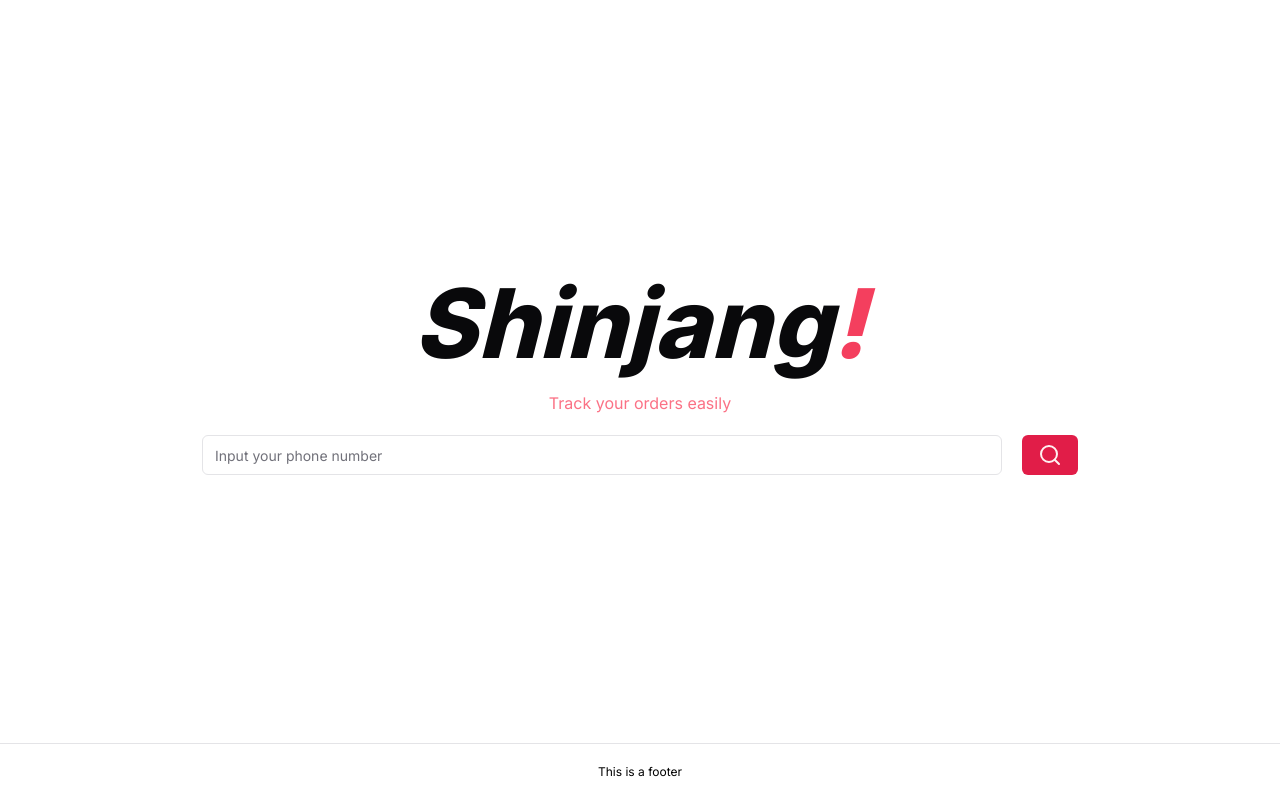
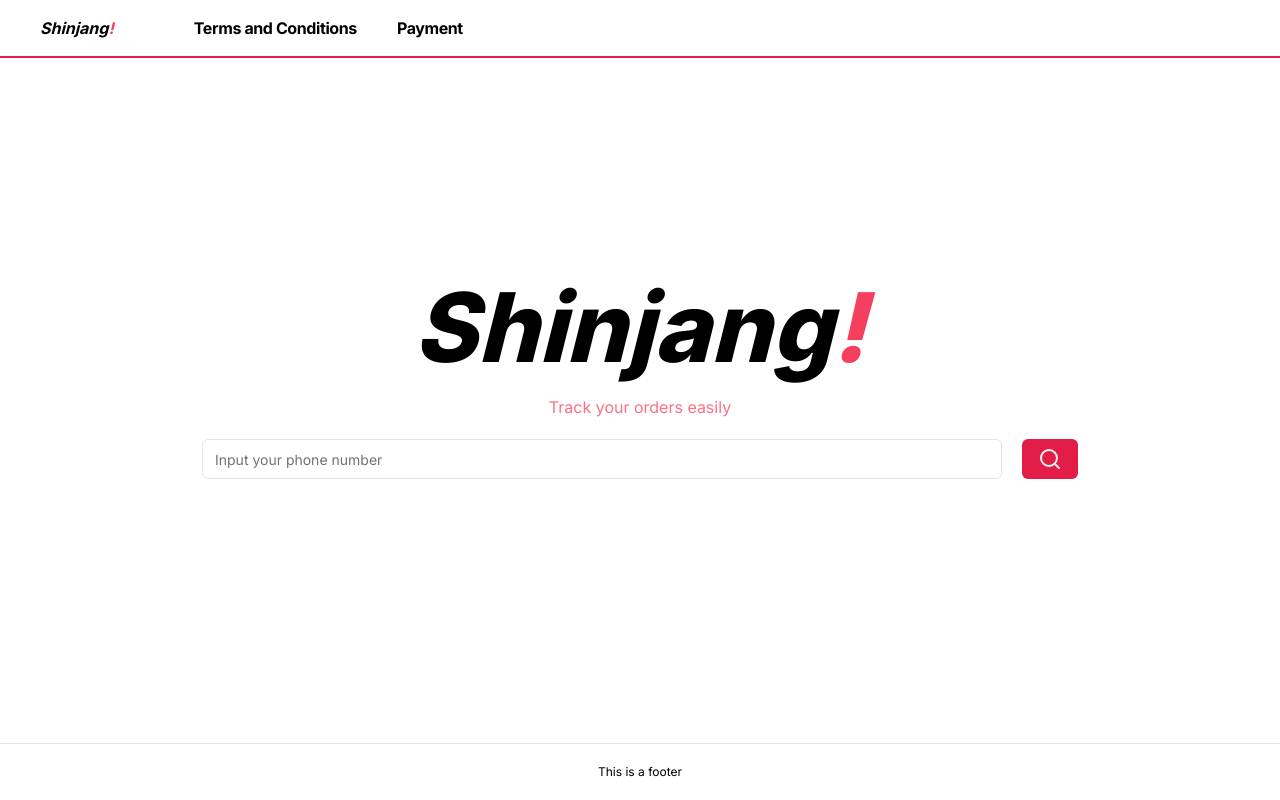
Before and after one commit to rimuhamu/shinjang, a Next.js app: page / in a window 1280 px wide. Built offline with nearby package versions, Linux system fonts and the light colour scheme.

Commit message:
added navbar

```diff
--- a/app/layout.tsx
+++ b/app/layout.tsx
@@ -2,6 +2,7 @@ import type { Metadata } from 'next';
 import { Inter } from 'next/font/google';
 import './globals.css';
 import { Footer } from '@/components/Footer';
+import { Navbar } from '@/components/Navbar';
 
 const inter = Inter({ subsets: ['latin'] });
 
@@ -18,6 +19,7 @@ export default function RootLayout({
   return (
     <html lang='en'>
       <body className={inter.className}>
+        <Navbar />
         {children}
         <Footer />
       </body>
--- a/app/page.tsx
+++ b/app/page.tsx
@@ -4,8 +4,8 @@ import { Search } from 'lucide-react';
 
 export default function Home() {
   return (
-    <div className=' mx-auto text-center flex flex-col h-[calc(100vh-50px)] items-center justify-center max-w-max gap-5'>
-      <h1 className='text-6xl text-black-600 font-extrabold tracking-normal sm:text-8xl italic'>
+    <div className=' mx-auto text-center flex flex-col h-[calc(100vh-170px)] items-center justify-center max-w-max gap-5'>
+      <h1 className='text-6xl text-black font-extrabold tracking-normal sm:text-8xl italic'>
         Shinjang
         <span className='text-rose-500'>!</span>
       </h1>
--- /dev/null
+++ b/app/payment/page.tsx
@@ -0,0 +1,3 @@
+export default function PaymentPage() {
+  return <p>payment page</p>;
+}
--- /dev/null
+++ b/app/tnc/page.tsx
@@ -0,0 +1,3 @@
+export default function TncPage() {
+  return <p>Terms and conditions page</p>;
+}
--- /dev/null
+++ b/components/Navbar.tsx
@@ -0,0 +1,34 @@
+import Link from 'next/link';
+
+export const Navbar = () => {
+  return (
+    <div className='bg-white sticky z-50 top-0 inset-x-0 h-16'>
+      <header className='relative bg-white'>
+        <div className='border-b-2 border-rose-600 py-4'>
+          <div className='flex items-center'>
+            <div className='px-10'>
+              <Link href='/'>
+                <h1 className='text-black font-bold tracking-normal italic'>
+                  Shinjang
+                  <span className='text-rose-500'>!</span>
+                </h1>
+              </Link>
+            </div>
+            <div className='px-10'>
+              <Link href='/tnc'>
+                <h1 className='text-black font-bold tracking-tight  hover:text-rose-400 transition'>
+                  Terms and Conditions
+                </h1>
+              </Link>
+            </div>
+            <Link href='/payment'>
+              <h1 className='text-black font-bold tracking-tight  hover:text-rose-400 transition'>
+                Payment
+              </h1>
+            </Link>
+          </div>
+        </div>
+      </header>
+    </div>
+  );
+};
```
